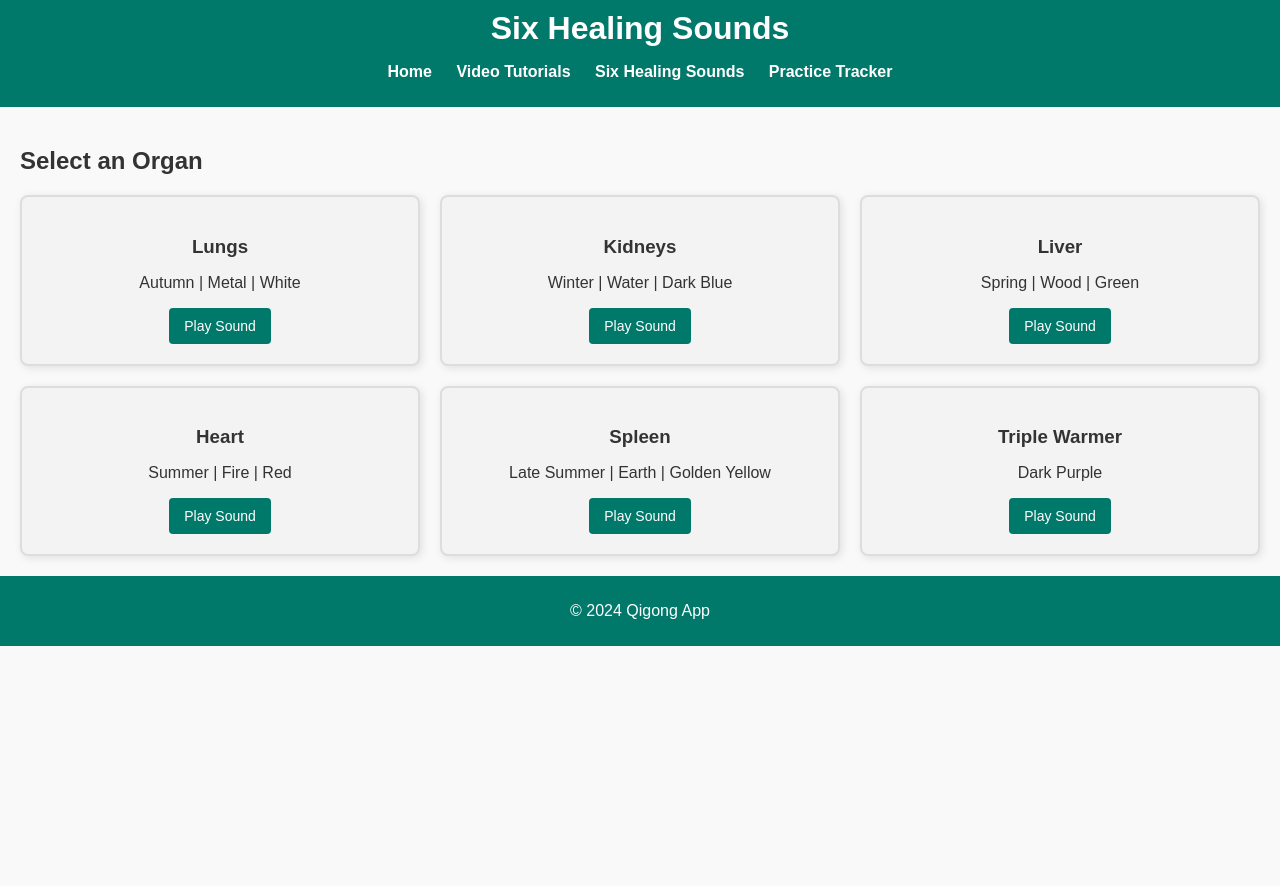
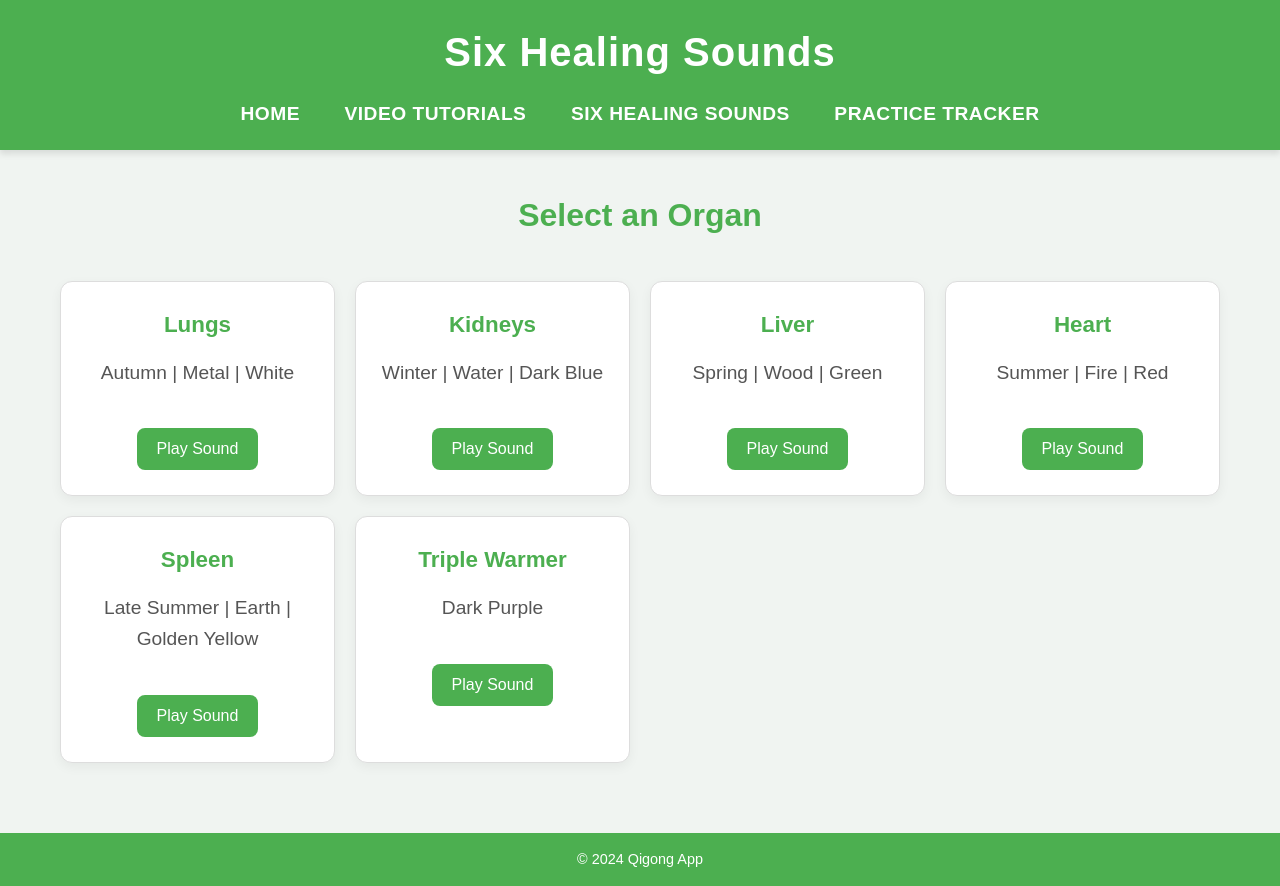
Before and after one commit to FreddyAkpoly/QiGongWebsite, a website: page sounds.html in a window 1280 px wide. Before the commit the page ends 800 px from the top, so only its background shows below. Drawn offline with Linux system fonts and the light colour scheme.

Commit message:
Update styles.css

```diff
--- a/styles.css
+++ b/styles.css
@@ -1,81 +1,206 @@
-/* Common Styles */
-body {
-    font-family: Arial, sans-serif;
+/* General Styles */
+*,
+*::before,
+*::after {
     margin: 0;
     padding: 0;
-    background-color: #f9f9f9;
-    color: #333;
+    box-sizing: border-box;
 }
 
+body {
+    font-family: 'Nunito', sans-serif; /* Clean, modern, rounded font for calmness */
+    background-color: #f0f4f1; /* Soft, light greenish background for a peaceful vibe */
+    color: #333; /* Dark gray text for readability */
+    line-height: 1.6;
+    padding: 0;
+}
+
+/* Header Styles */
 header {
-    background: #00796b;
+    background: #4caf50; /* A calm green to reflect nature and harmony */
     color: #fff;
-    padding: 10px 0;
+    padding: 20px 0;
     text-align: center;
+    box-shadow: 0 4px 6px rgba(0, 0, 0, 0.1);
 }
 
 header h1 {
-    margin: 0;
+    font-size: 2.5rem;
+    font-weight: 600;
+    letter-spacing: 1px;
+    margin-bottom: 0;
 }
 
 nav ul {
     list-style: none;
     padding: 0;
     text-align: center;
+    margin-top: 15px;
 }
 
 nav ul li {
-    display: inline;
-    margin: 0 10px;
+    display: inline-block;
+    margin: 0 20px;
 }
 
 nav ul li a {
     color: #fff;
     text-decoration: none;
-    font-weight: bold;
+    font-weight: 600;
+    font-size: 1.2rem;
+    letter-spacing: 0.5px;
+    text-transform: uppercase;
 }
 
-section {
-    padding: 20px;
+nav ul li a:hover {
+    color: #fff;
+    text-decoration: underline;
 }
 
+/* Section Styles */
+section {
+    padding: 40px 20px;
+    max-width: 1200px;
+    margin: 0 auto;
+    text-align: center;
+}
+
+section h2 {
+    font-size: 2rem;
+    color: #4caf50; /* Green for harmony and health */
+    margin-bottom: 15px;
+    font-weight: 600;
+}
+
+section p {
+    font-size: 1.2rem;
+    margin-bottom: 30px;
+    color: #555;
+    max-width: 800px;
+    margin-left: auto;
+    margin-right: auto;
+}
+
+section a {
+    background-color: #4caf50;
+    color: #fff;
+    padding: 10px 20px;
+    border-radius: 25px;
+    font-size: 1.1rem;
+    text-decoration: none;
+    transition: background-color 0.3s ease;
+}
+
+section a:hover {
+    background-color: #388e3c; /* Slightly darker green on hover */
+}
+
+/* Footer Styles */
 footer {
-    background: #00796b;
+    background: #4caf50;
     color: #fff;
     text-align: center;
-    padding: 10px 0;
+    padding: 15px;
+    font-size: 0.9rem;
 }
 
+/* Sound Grid Styles */
 .sound-grid {
     display: grid;
-    grid-template-columns: repeat(3, 1fr);
+    grid-template-columns: repeat(auto-fill, minmax(250px, 1fr)); /* Responsive grid */
     gap: 20px;
-    margin-top: 20px;
+    margin-top: 40px;
+    padding-bottom: 30px;
 }
 
 .sound-item {
-    background: #f3f3f3;
-    border: 2px solid #ddd;
-    border-radius: 8px;
-    padding: 20px;
+    background: #ffffff; /* Light, soothing white background */
+    border: 1px solid #ddd;
+    border-radius: 12px;
+    padding: 25px;
     text-align: center;
-    box-shadow: 2px 2px 8px rgba(0, 0, 0, 0.1);
+    box-shadow: 0 4px 12px rgba(0, 0, 0, 0.05);
+    transition: transform 0.3s ease, box-shadow 0.3s ease;
+}
+
+.sound-item:hover {
+    transform: translateY(-5px);
+    box-shadow: 0 6px 16px rgba(0, 0, 0, 0.1); /* Slight hover effect */
 }
 
 .sound-item h3 {
-    margin-bottom: 10px;
+    font-size: 1.4rem;
+    color: #4caf50; /* Green text for harmony */
+    margin-bottom: 15px;
+    font-weight: 600;
 }
 
 .play-sound {
-    background: #00796b;
-    color: #fff;
+    background-color: #4caf50;
+    color: white;
     border: none;
-    border-radius: 4px;
-    padding: 10px 15px;
+    border-radius: 8px;
+    padding: 12px 20px;
     cursor: pointer;
-    font-size: 14px;
+    font-size: 1rem;
+    transition: background-color 0.3s ease, transform 0.3s ease;
+    margin-top: 10px;
 }
 
 .play-sound:hover {
-    background: #00574b;
+    background-color: #388e3c;
+    transform: scale(1.05);
 }
+
+/* Reflective Log Styles */
+#homepage-log-section {
+    background: #ffffff;
+    border-radius: 10px;
+    padding: 20px;
+    box-shadow: 0 4px 12px rgba(0, 0, 0, 0.05);
+    margin-top: 40px;
+    max-width: 1000px;
+    margin-left: auto;
+    margin-right: auto;
+}
+
+#homepage-log-section p {
+    font-size: 1.1rem;
+    color: #555;
+    margin-bottom: 15px;
+}
+
+#homepage-log-section strong {
+    color: #4caf50; /* Green for emphasis */
+}
+
+/* Button Styles */
+button {
+    background-color: #4caf50;
+    color: #fff;
+    padding: 10px 20px;
+    border-radius: 8px;
+    font-size: 1rem;
+    cursor: pointer;
+    border: none;
+    transition: background-color 0.3s ease;
+}
+
+button:hover {
+    background-color: #388e3c;
+}
+
+.delete-log {
+    background-color: #e57373;
+    color: white;
+    font-size: 0.9rem;
+    padding: 5px 10px;
+    border-radius: 6px;
+    margin-left: 10px;
+    cursor: pointer;
+    border: none;
+}
+
+.delete-log:hover {
+    background-color: #d32f2f; /* Red for delete action */
+}
```
